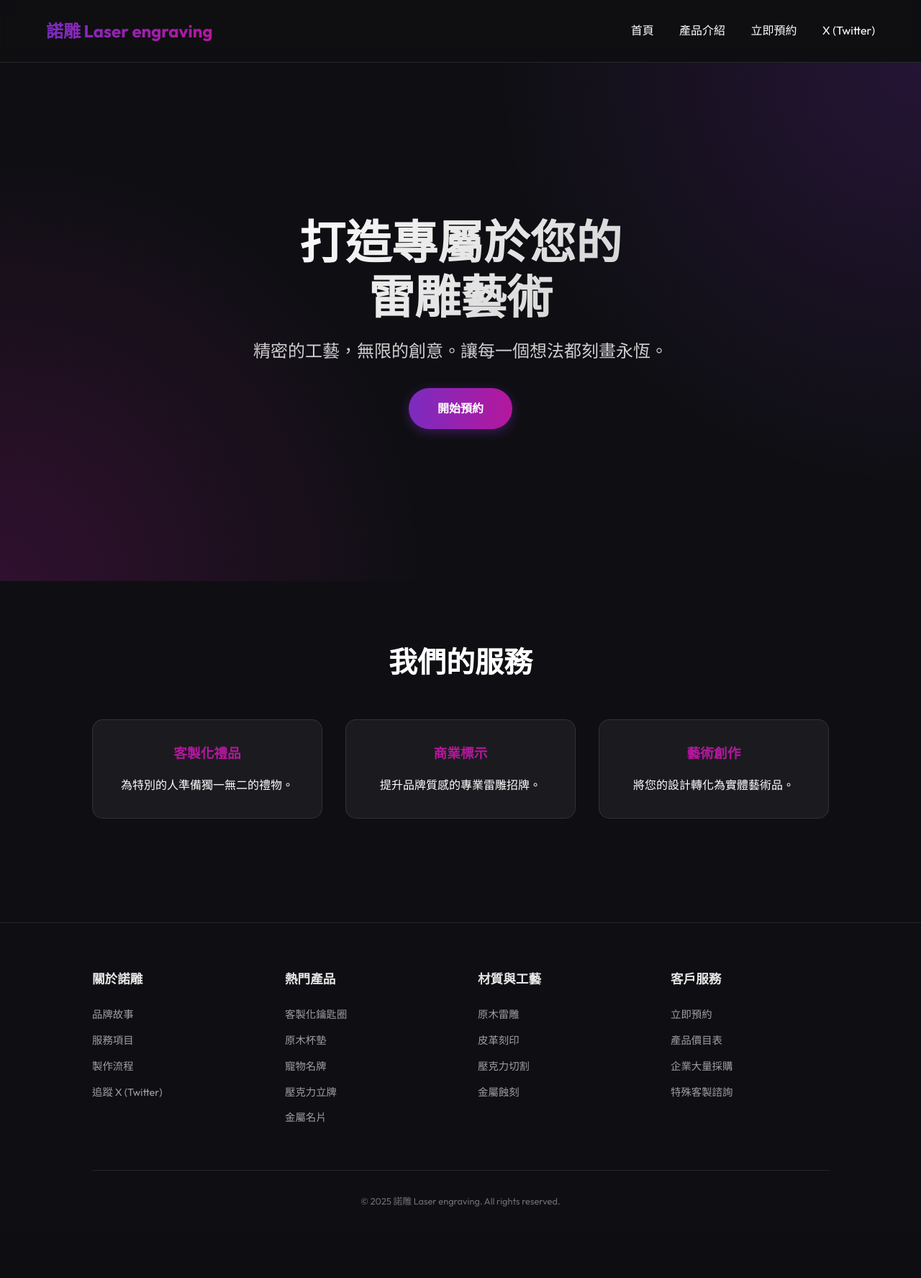
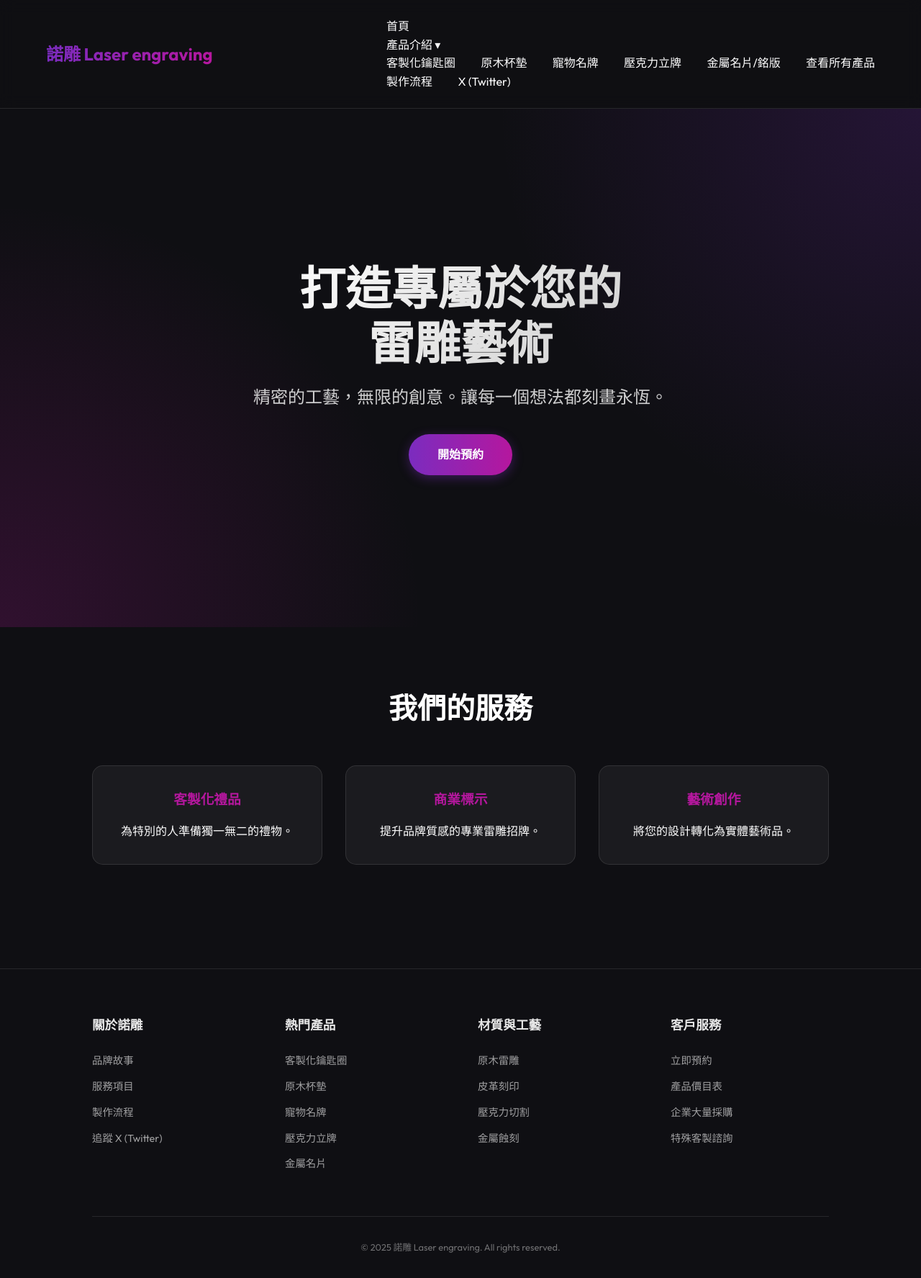
Before and after one commit to Arnoldtw1124/lazer, a Flask app: page / in a window 1280 px wide. Shown: the whole page at 72% size. Before the commit the page ends 1676 px from the top, so only its background shows below. Run offline with Flask 3, Linux system fonts and the light colour scheme.

Commit message:
Implement dropdown menu for Products in navbar

```diff
--- a/templates/base.html
+++ b/templates/base.html
@@ -18,8 +18,20 @@
         </div>
         <div class="nav-links">
             <a href="{{ url_for('index') }}">首頁</a>
-            <a href="{{ url_for('products') }}">產品介紹</a>
-            <a href="{{ url_for('booking') }}">立即預約</a>
+
+            <div class="dropdown">
+                <a href="{{ url_for('products') }}" class="dropbtn">產品介紹 ▾</a>
+                <div class="dropdown-content">
+                    <a href="{{ url_for('product_detail', product_id='keychain') }}">客製化鑰匙圈</a>
+                    <a href="{{ url_for('product_detail', product_id='coaster') }}">原木杯墊</a>
+                    <a href="{{ url_for('product_detail', product_id='tag') }}">寵物名牌</a>
+                    <a href="{{ url_for('product_detail', product_id='stand') }}">壓克力立牌</a>
+                    <a href="{{ url_for('product_detail', product_id='cardcheck') }}">金屬名片/銘版</a>
+                    <a href="{{ url_for('products') }}">查看所有產品</a>
+                </div>
+            </div>
+
+            <a href="{{ url_for('process') }}">製作流程</a>
             <a href="https://x.com/arnoldtw1124" target="_blank">X (Twitter)</a>
         </div>
     </nav>
```
